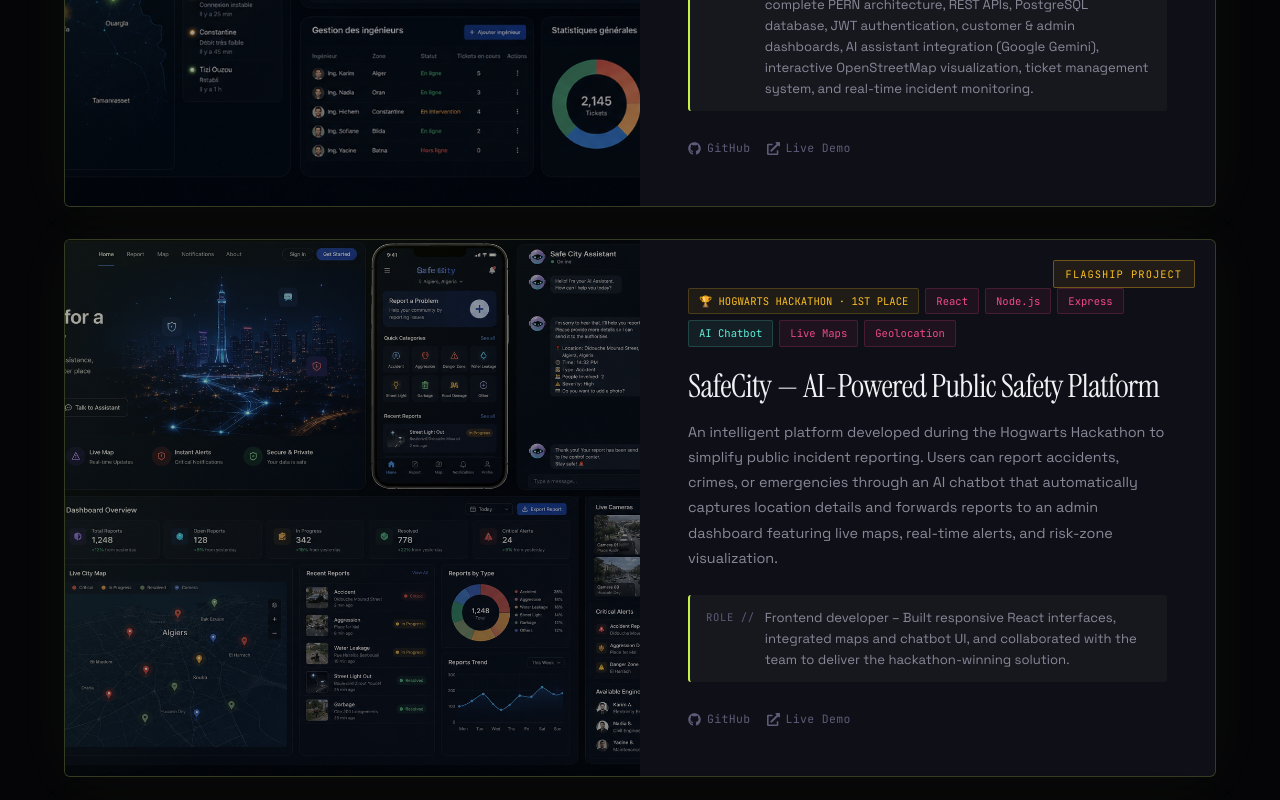
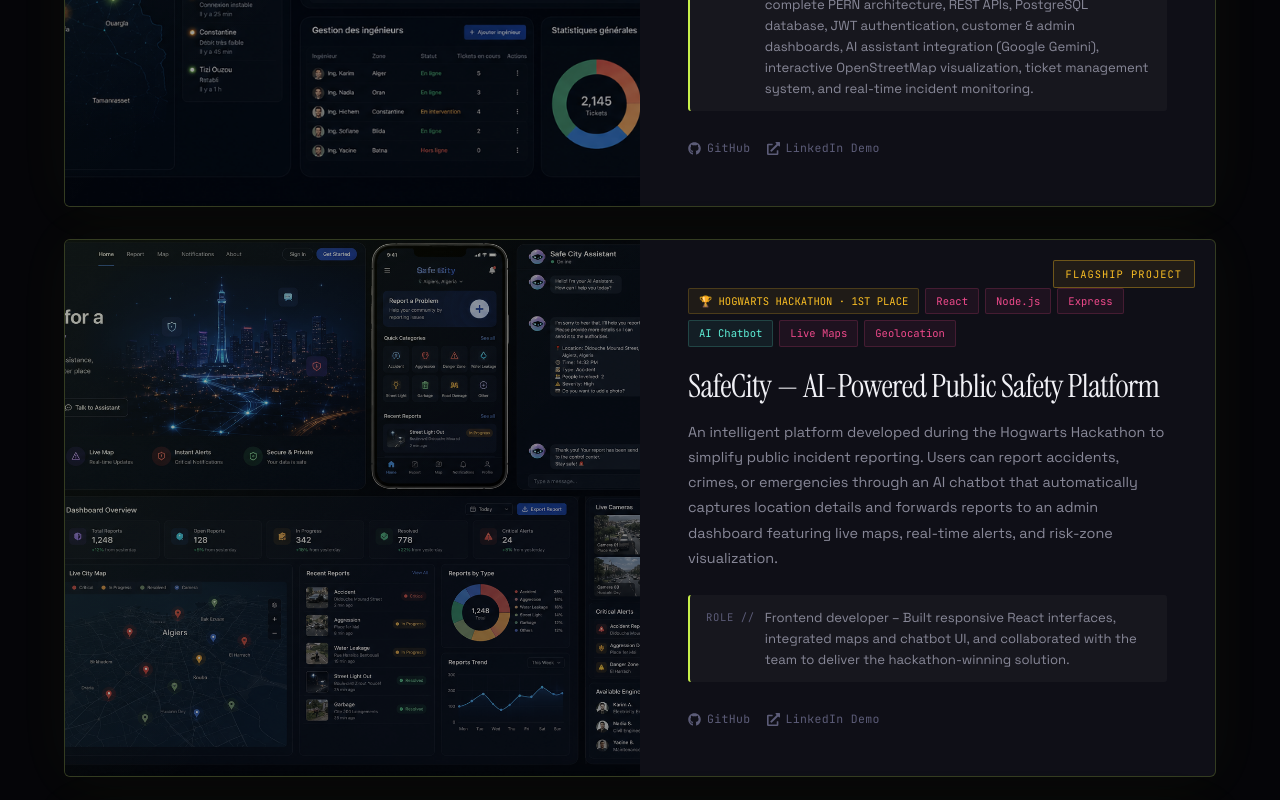
Before and after one commit to Mohammed-Zeghlache/Portfolio_ZMN, a React (Vite) app: page / in a window 1280 px wide. Shown: the part 2640-3440 px from the top of the page. Built offline with nearby package versions, Linux system fonts and the light colour scheme.

Commit message:
Update Projects.jsx

```diff
--- a/src/components/Projects.jsx
+++ b/src/components/Projects.jsx
@@ -1,65 +1,3 @@
-// import { FaGithub, FaExternalLinkAlt } from 'react-icons/fa';
-// import { projects } from '../data/data';
-// // import Denty from '../assets/images/Denty.png';
-
-// function Projects() {
-//   return (
-//     <section id="projects">
-//       <div className="sec-header reveal">
-//         <span className="sec-num">// 02 — projects</span>
-//         <h2 className="sec-title">Selected <em>work</em></h2>
-//       </div>
-
-//       {projects.map((project) => (
-//         <div key={project.id} className="project-winner reveal">
-//           <div className="pw-img">
-//             <img src={project.image} alt={project.title} />
-//             <div className="pw-img-overlay" />
-//           </div>
-//           <div className="pw-body">
-//             <div className="pf-tags">
-//               {project.tags.map((tag, i) => (
-//                 <span key={i} className={`pf-tag ${tag.includes('ALGERIA') || tag.includes('BRAINERX') || tag.includes('HOGWARTS') || tag.includes('HACKATHON') || tag.includes('GRADUATION') || tag.includes('INTERACTIVE') || tag.includes('CLINIC') ? 'gold' : tag.includes('Gemini') || tag.includes('Three.js') || tag.includes('AI') || tag.includes('Hand') || tag.includes('JWT') || tag.includes('Prescription') ? 'blue' : 'pink'}`}>
-//                   {tag}
-//                 </span>
-//               ))}
-//             </div>
-//             <h3 className="pf-title">{project.title}</h3>
-//             <p className="pf-desc">{project.description}</p>
-//             <div className="pf-role">
-//               <span className="pf-role-lbl">ROLE //</span>
-//               <span className="pf-role-val">{project.role}</span>
-//             </div>
-//             <div className="pf-links">
-//               <a href={project.github} className="pf-link" target="_blank" rel="noopener noreferrer">
-//                 <FaGithub size={14} />
-//                 GitHub
-//               </a>
-//               {project.demo && (
-//                 <a href={project.demo} className="pf-link" target="_blank" rel="noopener noreferrer">
-//                   <FaExternalLinkAlt size={12} />
-//                   Live Demo
-//                 </a>
-//               )}
-//             </div>
-//           </div>
-//         </div>
-//       ))}
-//     </section>
-//   );
-// }
-
-// export default Projects;
-
-
-
-
-
-
-
-
-
-
 import { FaGithub, FaExternalLinkAlt } from 'react-icons/fa';
 import { projects } from '../data/data';
 
@@ -107,7 +45,7 @@ function Projects() {
               {project.demo && (
                 <a href={project.demo} className="pf-link" target="_blank" rel="noopener noreferrer">
                   <FaExternalLinkAlt size={12} />
-                  Live Demo
+                  LinkedIn Demo
                 </a>
               )}
             </div>
```
